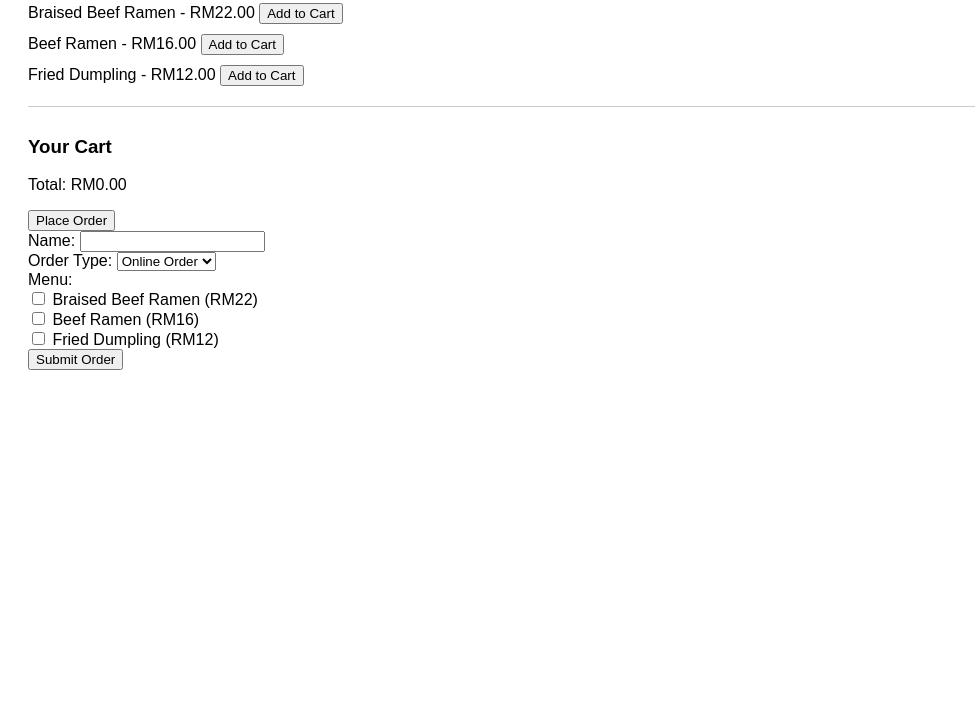
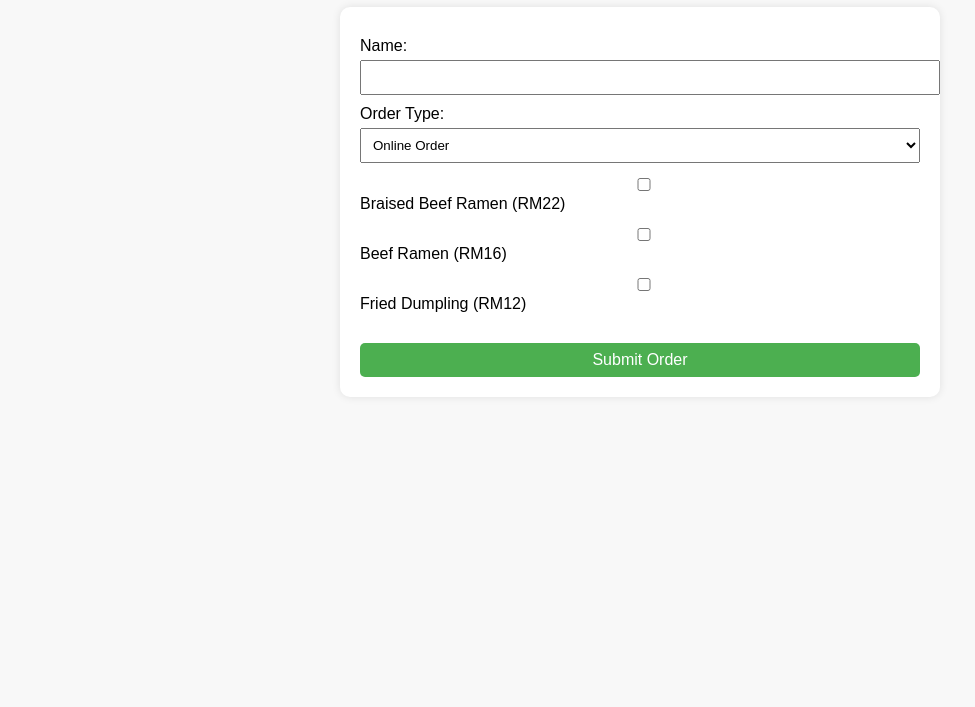
Before and after one commit to SyuhadaChe/Mi-Tarik-Menu, a plain HTML site: page index.html in a window 1280 px wide. Shown: the part 93-800 px from the top of the page, without its empty margins (0-975 px from the left). Drawn offline with Linux system fonts and the light colour scheme.

Commit message:
Add files via upload

```diff
--- a/index.html
+++ b/index.html
@@ -1,81 +1,79 @@
 <!DOCTYPE html>
-<html>
+<html lang="en">
 <head>
-  <title>Mi Tarik Station Menu</title>
+  <meta charset="UTF-8" />
+  <meta name="viewport" content="width=device-width, initial-scale=1.0" />
+  <title>Mi Tarik Station - Menu</title>
   <style>
-    body { font-family: Arial; padding: 20px; }
-    .menu-item { margin-bottom: 10px; }
-    .cart { border-top: 1px solid #ccc; margin-top: 20px; padding-top: 10px; }
+    body {
+      font-family: Arial, sans-serif;
+      max-width: 600px;
+      margin: auto;
+      background: #f8f8f8;
+      padding: 20px;
+    }
+
+    h1 {
+      text-align: center;
+      color: #333;
+    }
+
+    form {
+      background: #fff;
+      padding: 20px;
+      border-radius: 10px;
+      box-shadow: 0 0 8px rgba(0,0,0,0.1);
+    }
+
+    label {
+      display: block;
+      margin: 10px 0;
+    }
+
+    input, select, button {
+      padding: 8px;
+      width: 100%;
+      margin-top: 5px;
+    }
+
+    button {
+      margin-top: 20px;
+      background: #4CAF50;
+      color: white;
+      border: none;
+      border-radius: 5px;
+      font-size: 16px;
+    }
+
+    button:hover {
+      background: #45a049;
+    }
   </style>
 </head>
 <body>
+  <h1>Mi Tarik Menu</h1>
+  <form id="orderForm">
+    <label>
+      Name:
+      <input type="text" id="name" required>
+    </label>
 
-  <h2>📋 Mi Tarik Station Menu</h2>
+    <label>
+      Order Type:
+      <select id="orderType">
+        <option>Online Order</option>
+        <option>Takeaway</option>
+        <option>Dine In</option>
+      </select>
+    </label>
 
-  <div id="menu"></div>
+    <label><input type="checkbox" name="item" value="braised beef ramen|22"> Braised Beef Ramen (RM22)</label>
+    <label><input type="checkbox" name="item" value="beef ramen|16"> Beef Ramen (RM16)</label>
+    <label><input type="checkbox" name="item" value="fried dumpling|12"> Fried Dumpling (RM12)</label>
 
-  <div class="cart">
-    <h3>Your Cart</h3>
-    <ul id="cartList"></ul>
-    <p>Total: RM<span id="total">0.00</span></p>
-    <button onclick="placeOrder()">Place Order</button>
-  </div>
+    <button type="submit">Submit Order</button>
+  </form>
 
-  <script>
-    const items = [
-      { id: 1, name: "Braised Beef Ramen", price: 22.00 },
-      { id: 2, name: "Beef Ramen", price: 16.00 },
-      { id: 3, name: "Fried Dumpling", price: 12.00 }
-    ];
-
-    const cart = [];
-
-    function renderMenu() {
-      const menuDiv = document.getElementById("menu");
-      items.forEach(item => {
-        const div = document.createElement("div");
-        div.className = "menu-item";
-        div.innerHTML = `${item.name} - RM${item.price.toFixed(2)}
-          <button onclick='addToCart(${JSON.stringify(JSON.stringify(item))})'>Add to Cart</button>`;
-        menuDiv.appendChild(div);
-      });
-    }
-
-    function addToCart(itemJson) {
-      const item = JSON.parse(itemJson);
-      cart.push(item);
-      updateCart();
-    }
-
-    function updateCart() {
-      const list = document.getElementById("cartList");
-      const totalSpan = document.getElementById("total");
-      list.innerHTML = "";
-      let total = 0;
-      cart.forEach(item => {
-        const li = document.createElement("li");
-        li.textContent = `${item.name} - RM${item.price.toFixed(2)}`;
-        list.appendChild(li);
-        total += item.price;
-      });
-      totalSpan.textContent = total.toFixed(2);
-    }
-
-    function placeOrder() {
-      if (cart.length === 0) {
-        alert("Cart is empty!");
-        return;
-      }
-      alert("Order placed! Total: RM" + document.getElementById("total").textContent);
-      cart.length = 0;
-      updateCart();
-    }
-
-    renderMenu();
-  </script>
-
-</body>
-</html>
   <script>
     function submitOrder(event) {
       event.preventDefault();
@@ -83,9 +81,14 @@
       const name = document.getElementById("name").value;
       const type = document.getElementById("orderType").value;
       const items = [...document.querySelectorAll("input[name='item']:checked")].map(e => {
-      const [name, price] = e.value.split("|");
-      return { name, price: parseFloat(price) };
+        const [itemName, itemPrice] = e.value.split("|");
+        return { name: itemName, price: parseFloat(itemPrice) };
       });
+
+      if (items.length === 0) {
+        alert("Please select at least one menu item.");
+        return;
+      }
 
       const total = items.reduce((sum, item) => sum + item.price, 0);
 
@@ -93,26 +96,13 @@
         method: "POST",
         headers: { "Content-Type": "application/json" },
         body: JSON.stringify({ name, type, items, total })
-    }).then(res => res.json())
-      .then(data => alert(data.message))
+      })
+        .then(res => res.json())
+        .then(data => alert(data.message || "Order submitted!"))
         .catch(err => alert("Failed to submit order."));
     }
 
     document.getElementById("orderForm").addEventListener("submit", submitOrder);
   </script>
-<form id="orderForm">
-  Name: <input id="name" required><br>
-  Order Type:
-  <select id="orderType">
-    <option>Online Order</option>
-    <option>Takeaway</option>
-    <option>Dine In</option>
-  </select><br>
-
-  Menu:<br>
-  <label><input type="checkbox" name="item" value="braised beef ramen|22"> Braised Beef Ramen (RM22)</label><br>
-  <label><input type="checkbox" name="item" value="beef ramen|16"> Beef Ramen (RM16)</label><br>
-  <label><input type="checkbox" name="item" value="fried dumpling|12"> Fried Dumpling (RM12)</label><br>
-
-  <button type="submit">Submit Order</button>
-</form>
+</body>
+</html>
```
Lines whose indentation alone changed are shown as unchanged.
